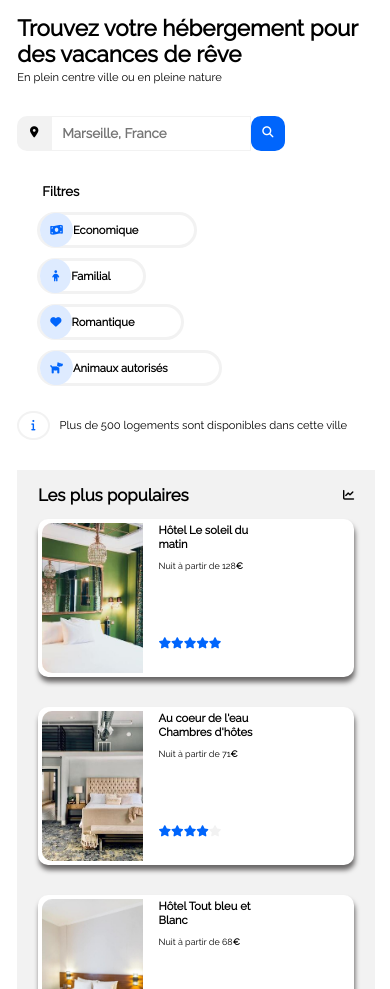
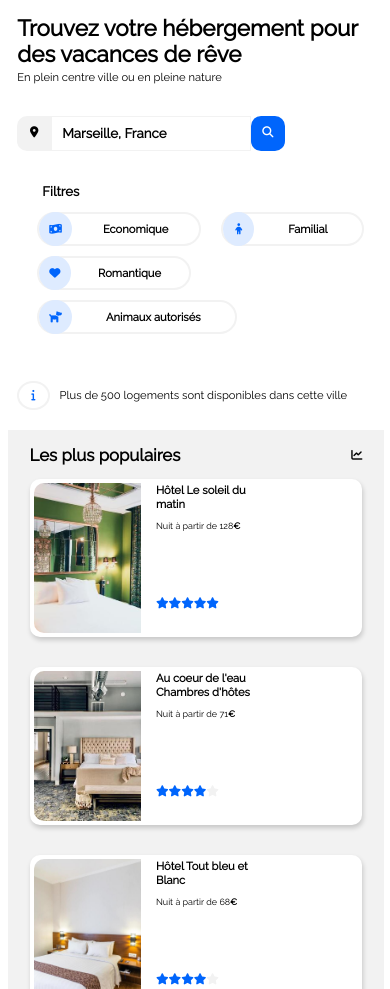
Before and after one commit to JoseLeBer/2_09042021, a plain HTML site: page index.html in a window 390 px wide. Shown: the part 111-1100 px from the top of the page. Drawn offline with Linux system fonts and the light colour scheme.

Commit message:
Correction soutenance

```diff
--- a/index.html
+++ b/index.html
@@ -11,16 +11,16 @@
 
     <body>
     <div id="main_wrapper">
-        <div id="wrapper">
+        <div id="wrappe">
 
     <!--HEADER-->
             <header>
-                <div class="menu_grid">
+                <nav class="menu_grid">
                     <div class="logo_reservia"><img src="assets/Reservia@3x.png" alt="Logo Reservia" id="logo_reservia_png" /></div>
                     <a href="#hebergements" class="hebergements_menu">Hébergements</a>
                     <a href="#activites" class="activites_menu">Activités</a>
                     <div class="register">S'inscrire</div>
-                </div>
+                </nav>
             </header>
 
     <!-- BLOC SLOGAN-->
@@ -30,35 +30,37 @@
             </div>
 
     <!--BLOC RECHERCHE-->
+            <div id="search_block">
             <form method="post" action="traitement.php" id="search">
                 <div id="map_marker"><i class="fas fa-map-marker-alt"></i></div>
                 <input type="text" name="destination" id="espace_recherche" placeholder="Marseille, France" />
                 <div id="bouton_recherche">Rechercher</div>
                 <div id="bouton_recherche2"><i class="fas fa-search"></i></div>
-            </form>
+            </form></div>
 
     <!--BLOC FILTRES-->
+            <div id="filter_main">
             <div class="filter_block">
                     <h3 class="filter_title">Filtres</h3>
                     <div class="filter_list">
                         <div class="filter_item1">
                             <div class="filter_icon"><i class="fas fa-money-bill-wave"></i></div>
-                            <p class="nom_du_filtre">Economique</p>
+                            <p class="filter_name">Economique</p>
                         </div>
                         <div class="filter_item2">
                             <div class="filter_icon1"><i class="fas fa-child"></i></div>
-                            <p class="nom_du_filtre">Familial</p>
+                            <p class="filter_name">Familial</p>
                         </div>
                         <div class="filter_item3">
                             <div class="filter_icon"><i class="fas fa-heart"></i></div>
-                            <p class="nom_du_filtre">Romantique</p>
+                            <p class="filter_name">Romantique</p>
                         </div>
                         <div class="filter_item4">
                             <div class="filter_icon"><i class="fas fa-dog"></i></div>
-                            <p class="nom_du_filtre">Animaux autorisés</p>
+                            <div class="filter_name">Animaux autorisés</div>
                         </div>
                     </div>
-            </div>
+            </div></div>
 
     <!--BLOC INFORMATION-->
             <div id="information_block">
--- a/style.css
+++ b/style.css
@@ -32,6 +32,8 @@ header
 {
     display: flex;
     height: 100px;
+    width: 95%;
+    margin: auto;
 }
 .menu_grid
 {
@@ -90,7 +92,8 @@ header
 {
     display: flex;
     flex-direction: column;
-    width: 50%;
+    width: 95%;
+    margin: auto;
 }
 #slogan h1
 {
@@ -102,6 +105,11 @@ header
 }
 
 /* BLOC RECHERCHE */
+#search_block
+{
+    width: 95%;
+    margin: auto;
+}
 #search
 {
     display: flex;
@@ -121,12 +129,16 @@ header
 #espace_recherche
 {
     border: 1px solid #F2F2F2;
-    font-family: 'Raleway', sans-serif;
-    font-weight: bold;
     display: flex;
     align-items: center;
     width: 55%;
     padding-left: 3%;
+}
+#espace_recherche::placeholder
+{
+    color: black;
+    font-weight: bold;
+    font-family: 'Raleway', sans-serif;
 }
 #bouton_recherche, #bouton_recherche2
 {
@@ -149,6 +161,11 @@ header
 }
 
 /* BLOC FILTRES */
+#filter_main
+{
+    width: 95%;
+    margin: auto;
+}
 .filter_block
 {
     display: flex;
@@ -166,15 +183,32 @@ header
 .filter_list
 {
     display: flex;
+    width: 100%;
 }
 .filter_item1, .filter_item2, .filter_item3, .filter_item4
 {
     display: flex;
     align-items: center;
-    border: 3px solid #F2F2F2;
+    border: 2px solid #F2F2F2;
     border-radius: 50px;
     height: 30px;
     margin-left: 20px;
+}
+.filter_item1
+{
+    width: 25%;
+}
+.filter_item2
+{
+    width: 18%;
+}
+.filter_item3
+{
+    width: 22%;
+}
+.filter_item4
+{
+    width: 30%;
 }
 .filter_item1:hover, .filter_item2:hover, .filter_item3:hover, .filter_item4:hover
 {
@@ -191,11 +225,16 @@ header
 {
     padding: 10px 12px;
 }
+.filter_name
+{
+    margin: auto;
+}
 
 /* BLOC INFORMATIONS */
 #information_block
 {
-    width: 40%;
+    width: 95%;
+    margin: auto;
     margin-top: 30px;
 }
 #information_block i
@@ -212,6 +251,8 @@ section
 {
     display: flex;
     justify-content: space-between;
+    width: 95%;
+    margin: auto;
     margin-top: 30px;
 }
 .euro
@@ -224,7 +265,7 @@ section
 {
     background-color: #F2F2F2;
     border: 1px solid #F2F2F2;
-    border-radius: 10px 10px 10px 10px;
+    border-radius: 20px;
     width: 750px;
     margin-right: 15px;
 }
@@ -248,7 +289,7 @@ section
     border-radius: 10px 10px 10px 10px;
     height: 150px;
     width: 30%;
-    box-shadow: 1px 5px 5px #686666;
+    box-shadow: 1px 3px 5px #0000002e;
     margin-bottom: 20px;
 }
 .lien
@@ -295,7 +336,7 @@ aside
 {
     background-color: #F2F2F2;
     border: 1px solid #F2F2F2;
-    border-radius: 10px 10px 10px 10px;
+    border-radius: 20px;
     width: 350px;
     margin-left: 15px;
 }
@@ -322,7 +363,7 @@ aside
     border: 4px solid white;
     border-radius: 10px 10px 10px 10px;
     margin: 0 0 30px 0;
-    box-shadow: 1px 5px 5px #686666;
+    box-shadow: 1px 3px 5px #0000002e;
 }
 .lien2
 {
@@ -361,6 +402,8 @@ aside
 /* BLOC ACTIVITES */
 #activites
 {
+    width: 95%;
+    margin: auto;
     margin-top: 50px;
 }
 #activites h2
@@ -379,7 +422,7 @@ aside
     width: 23%;
     height: 350px;
     border-radius: 10px 10px 10px 10px;
-    box-shadow: 1px 5px 5px #686666;
+    box-shadow: 1px 3px 5px #0000002e;
     display: flex;
     flex-direction: column;
 }
@@ -414,7 +457,7 @@ aside
     width: 100%;
     height: 185px;
     border-radius: 10px 10px 10px 10px;
-    box-shadow: 1px 5px 5px #686666;
+    box-shadow: 1px 3px 5px #0000002e;
 }
 .lieu_photo2
 {
@@ -428,7 +471,7 @@ aside
     width: 100%;
     height: 135px;
     border-radius: 10px 10px 10px 10px;
-    box-shadow: 1px 5px 5px #686666;
+    box-shadow: 1px 3px 5px #0000002e;
 }
 .lieu_photo3
 {
@@ -458,18 +501,18 @@ footer
     section
     {
         display: flex;
-        flex-direction: column;
+        flex-direction: column-reverse;
     }
+/* BLOC HEBERGEMENTS A MARSEILLE */
     #hebergements
     {
-        order: 2;
         width: 100%;
         margin: auto;
         margin-top: 20px;
     }
+/* BLOC LES PLUS POPULAIRES */
     aside
     {
-        order: 1;
         width: 100%;
         margin: auto;
     }
@@ -515,7 +558,8 @@ footer
 /* BLOC SLOGAN */
     #slogan
     {
-       width:100%;
+       width:95%;
+       margin: auto;
     }
     h1
     {
@@ -524,6 +568,11 @@ footer
     }
 
 /* BLOC RECHERCHE */
+    #search_block
+    {
+        width: 95%;
+        margin: auto;
+    }
     #search
     {
         width: 95%;
@@ -541,6 +590,7 @@ footer
         flex-direction: column;
         align-items: flex-start;
         margin-top: 20px;
+        width: 100%;
     }
     .filter_title
     {
@@ -552,21 +602,20 @@ footer
     }
     .filter_item1
     {
-        width: 60%;
+        width: 45%;
     }
     .filter_item2
     {
-        width: 40%;
-        margin-top: 10px;
+        width: 39%;
     }
     .filter_item3
     {
-        width: 55%;
+        width: 42%;
         margin-top: 10px;
     }
     .filter_item4
     {
-        width: 70%;
+        width: 55%;
         margin-top: 10px;
     }
 
@@ -574,18 +623,17 @@ footer
     #information_block
     {
         width: 95%;
-        margin-top: 40px;
+        margin-top: 10px;
     }
 
 /* SECTION */
     section
     {
-        display: flex;
-        flex-direction: column;
+        width: 100%;
+        margin: auto;
     }
     #hebergements
     {
-        order: 2;
         width: 100%;
         margin: auto;
         border-radius: 0;
@@ -594,7 +642,8 @@ footer
     }
     .logement
     {
-        width: 95%;
+        width: 100%;
+        margin: auto;
         height: 200px;
         margin-bottom: 20px;
     }
@@ -606,10 +655,9 @@ footer
 /* BLOC LES PLUS POPULAIRES */
     aside
     {
-        order: 1;
         width: 100%;
-        margin: auto;
         border-radius: 0;
+        margin-top: 20px;
     }
     .logement_droite
     {
```
